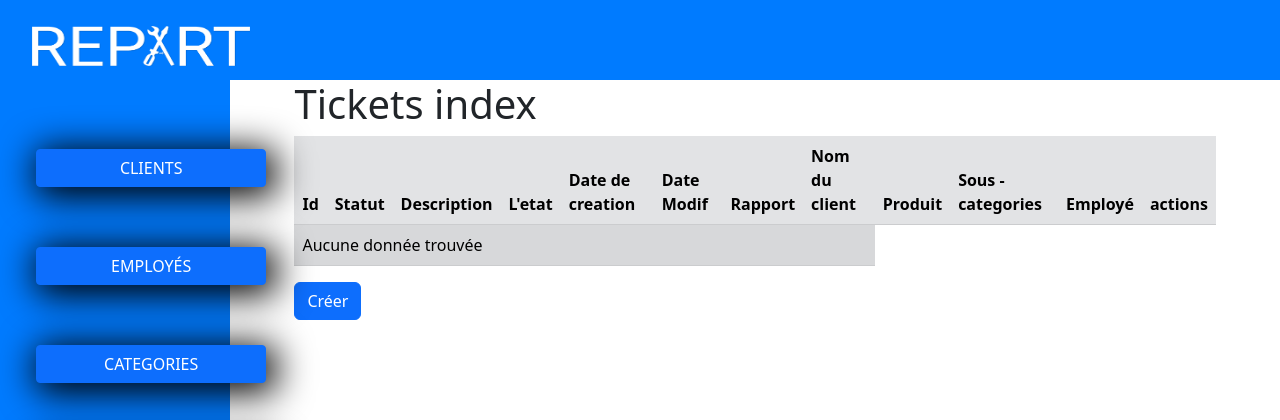
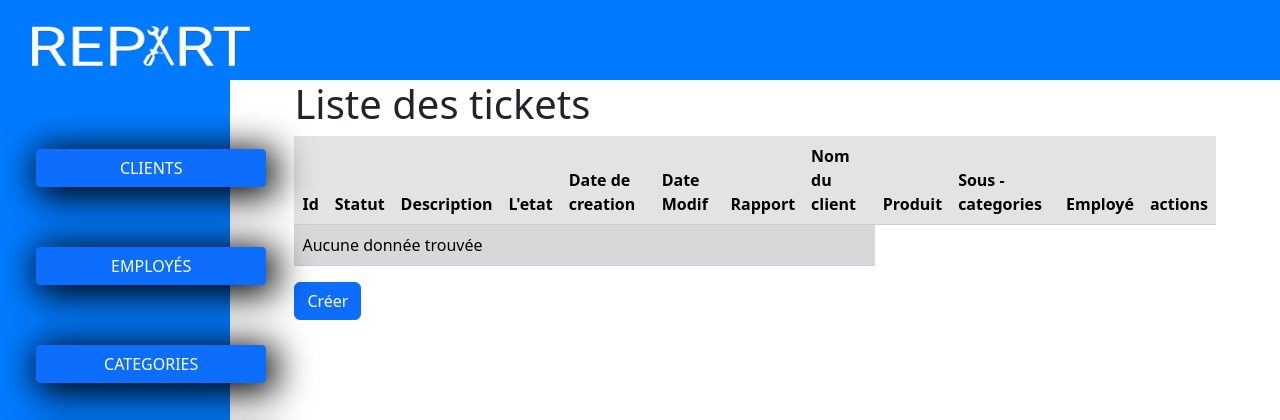
Before and after one commit to DernierPhenix/REPART, a Symfony app: template templates/tickets/index.html.twig in a window 1280 px wide. Shown: the top 420 px of the page. Run offline with Twig, Linux system fonts and the light colour scheme; the template is opened without the code that fills it, so the values that code supplies are empty; some libraries are stand-ins or nearby versions.

Commit message:
MAJ modification du css et du visuel des templates.

```diff
--- a/templates/client/index.html.twig
+++ b/templates/client/index.html.twig
@@ -19,7 +19,7 @@
 
 
 {% block contenu %}
-	<h1>Client index</h1>
+	<h1>Liste des clients</h1>
 
 	<table class="table table-secondary table-striped">
 		<input id='searchBar' type="text" placeholder="Recherche par id ou client" class="searchBar form-control">
--- a/templates/produit/index.html.twig
+++ b/templates/produit/index.html.twig
@@ -8,7 +8,7 @@
 			bienvenue sur votre espace
 			{{ app.user.userIdentifier }}
 			!
-			<a href="{{ path('app_logout') }}" class="btn btn-light ">Logout</a>
+			<a href="{{ path('app_logout') }}" class="btn btn-light ">Deconnexion</a>
 		{% endif %}
 	</div>
 {% endblock %}
--- a/templates/tickets/index.html.twig
+++ b/templates/tickets/index.html.twig
@@ -1,6 +1,6 @@
 {% extends 'base.html.twig' %}
 
-{% block title %}Tickets index{% endblock %}
+{% block title %}Liste des tickets{% endblock %}
 
 {% block navbarTop %}
 	<div class="logOut d-flex justify-content-around">
@@ -13,7 +13,7 @@
 	</div>
 {% endblock %}
 {% block contenu %}
-    <h1>Tickets index</h1>
+    <h1>Liste des tickets</h1>
 
     <table class="table table-secondary table-striped">
         <thead>
```
Also changed, not shown: templates/sous_categorie/edit.html.twig (+7 -5 lines).
